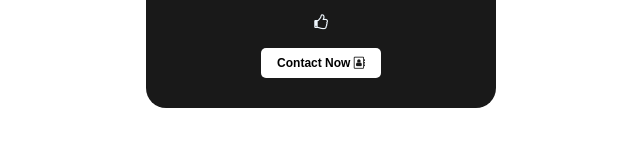
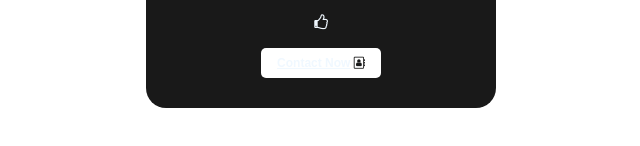
Before and after one commit to PANKAjBamniya/My-Card, a plain HTML site: page index.html in a window 1280 px wide. Shown: the part 502-648 px from the top of the page, 319-959 px from the left. Drawn offline with Linux system fonts and the light colour scheme.

Commit message:
Update index.html

```diff
--- a/index.html
+++ b/index.html
@@ -17,7 +17,7 @@
 
             </div>
 
-            <button>Contact Now
+            <button><a href="https://join.skype.com/invite/ukdEdDgQbO44">Contact Now</a>
                 <i class="fa fa-address-book-o"></i>
 
             </button>
```
